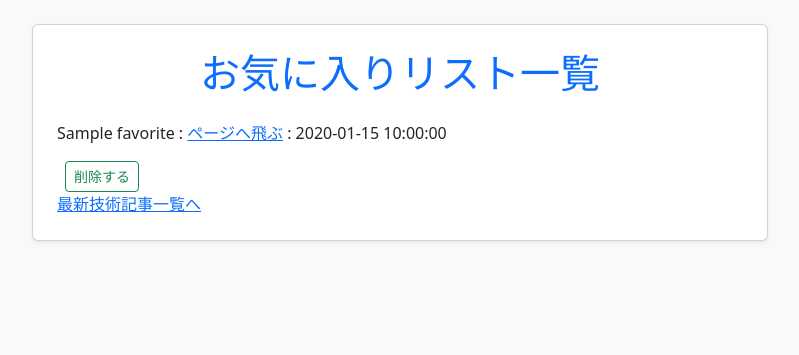
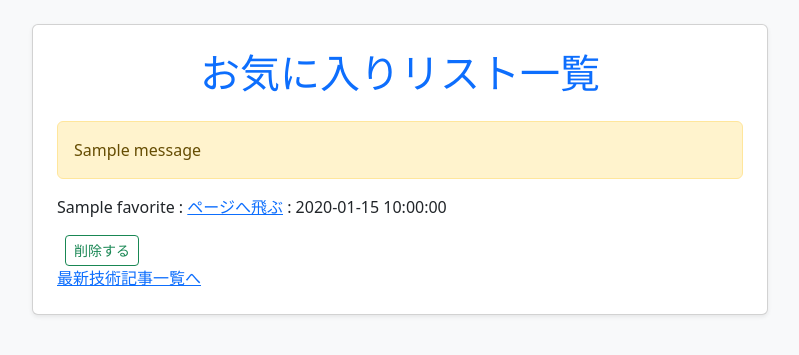
Before and after one commit to Rintaro58511/tech-article-hub, a Flask app: page /main/favorite/list in a window 1280 px wide. Shown: the part 56-411 px from the top of the page, without its empty margins (240-1039 px from the left). Run offline with Flask 3, Linux system fonts and the light colour scheme; tables that the repository leaves empty hold one stand-in row (values such as "Sample post"); one stand-in notice (Sample message) is shown.

Commit message:
feature: 削除時のflashメッセージの表示

```diff
--- a/app/main/views.py
+++ b/app/main/views.py
@@ -45,6 +45,7 @@ def list_favorite():
 
     return render_template("favorite_list.html", favorite_list = favorite_list)
 
+
 @main_bp.route("/favorite/delete/<int:favorite_id>", methods = ["POST"])
 def delete_favorite(favorite_id):
 
@@ -54,4 +55,6 @@ def delete_favorite(favorite_id):
         db.session.delete(target_article)
         db.session.commit()
 
+        flash(f"{target_article.title}を削除しました")
+
     return redirect( url_for("main.list_favorite") )
--- a/app/templates/favorite_list.html
+++ b/app/templates/favorite_list.html
@@ -5,6 +5,13 @@
     <div class="col-md-8">
         <div class="card shadow-sm p-4 bg-white rounded">
             <h1 class="text-center text-primary mb-4">お気に入りリスト一覧</h1>
+                {% with messages = get_flashed_messages() %}
+                    {% if messages %}
+                        {% for message in messages %}
+                            <div class="alert alert-warning">{{ message }}</div>
+                        {% endfor %}
+                    {% endif %}
+                {% endwith %}
                 {% for favorite in favorite_list %}
                     <p>{{ favorite.title }} :
                         <a href="{{ favorite.url }}">ページへ飛ぶ</a> :
```
Also changed, not shown: app/templates/index.html (indentation only).
